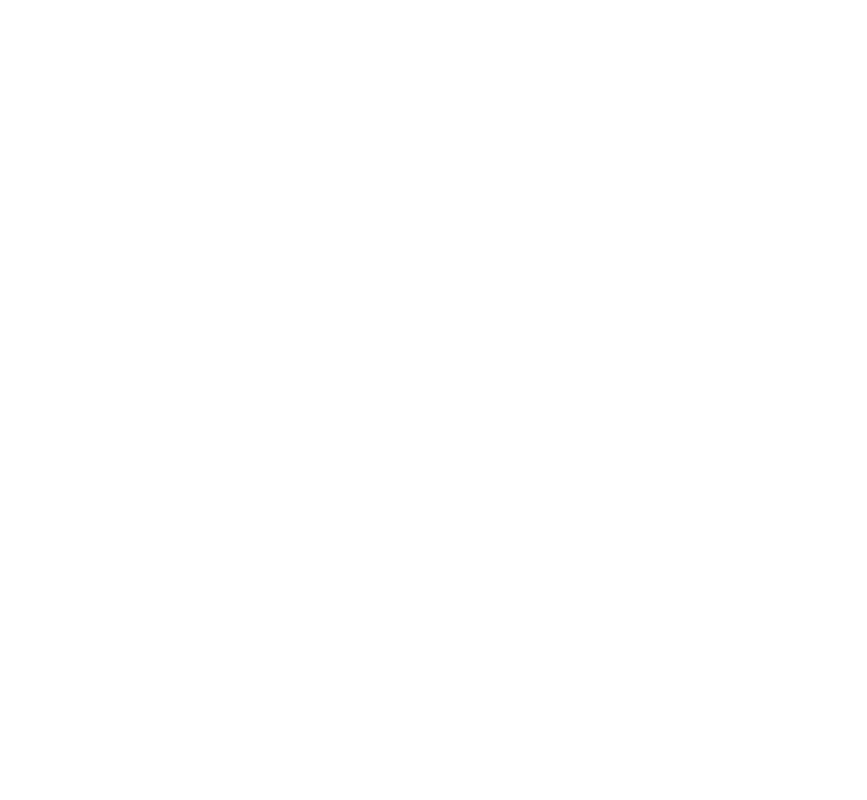
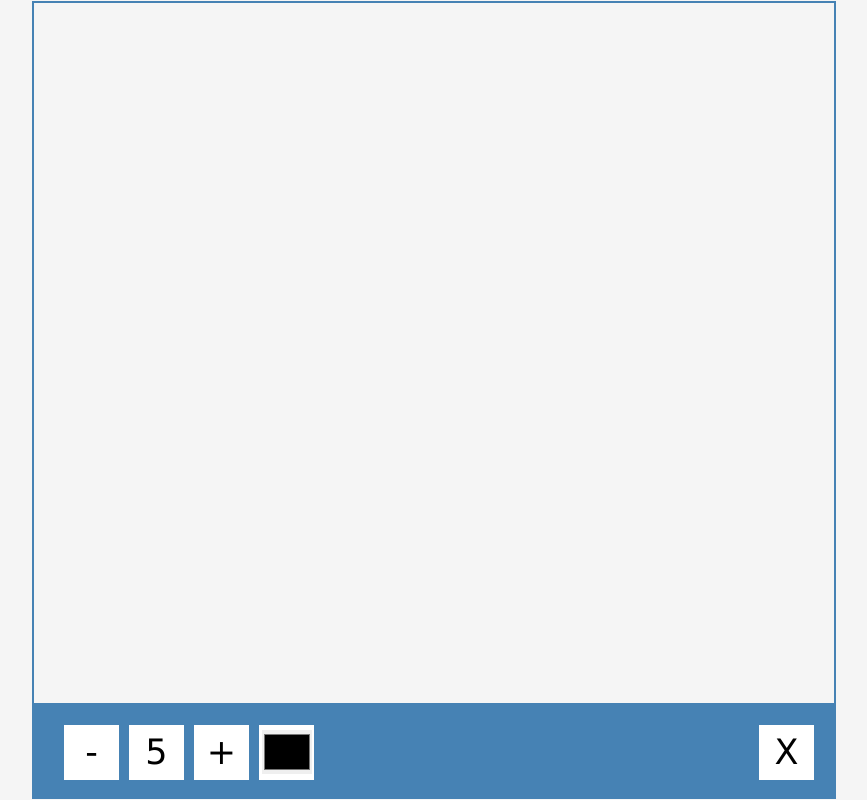
Before and after one commit to 2054973475/50SmallProjects, a Vue app: page /#/drawingApp in a window 1280 px wide. Before the commit this address had no page. Shown: the whole page, without its empty margins (206-1073 px from the left). Built offline with nearby package versions, Linux system fonts and the light colour scheme.

Commit message:
完成drawingApp项目

```diff
--- a/components.d.ts
+++ b/components.d.ts
@@ -13,6 +13,7 @@
     AFormItem: typeof import('ant-design-vue/es')['FormItem']
     AInput: typeof import('ant-design-vue/es')['Input']
     AInputPassword: typeof import('ant-design-vue/es')['InputPassword']
+    DrawingApp: typeof import('./src/components/DrawingApp/index.vue')['default']
     DrinkWater: typeof import('./src/components/DrinkWater/index.vue')['default']
     EventKeycodes: typeof import('./src/components/EventKeycodes/index.vue')['default']
     FormWave: typeof import('./src/components/FormWave/index.vue')['default']
--- /dev/null
+++ b/src/components/DrawingApp/index.vue
@@ -0,0 +1,152 @@
+<template>
+  <div class="drawing-app__container">
+    <canvas
+      class="drawing-app__canvas"
+      ref="myCanvas"
+      width="800"
+      height="700"
+    ></canvas>
+    <div class="drawing-app__settings">
+      <div class="width-color">
+        <div
+          class="item"
+          @click="ctxLineWidth === 5 ? '' : setCtxLineWidth(false)"
+        >
+          -
+        </div>
+        <div class="item">{{ ctxLineWidth }}</div>
+        <div
+          class="item"
+          @click="ctxLineWidth === 50 ? '' : setCtxLineWidth(true)"
+        >
+          +
+        </div>
+        <div class="item">
+          <input
+            ref="canvasColor"
+            id="color"
+            type="color"
+            @click="setCtxLineColor"
+            @change="setCtxLineColor"
+          />
+        </div>
+      </div>
+      <div class="clear">
+        <div class="item" @click="clearCtxLine">X</div>
+      </div>
+    </div>
+  </div>
+</template>
+<script lang="ts" setup>
+import { Ref, ref, onMounted, onBeforeUnmount } from "vue";
+const myCanvas = <Ref<HTMLCanvasElement>>ref();
+const ctx = <Ref<CanvasRenderingContext2D | null>>ref();
+const canvasColor = <Ref<HTMLInputElement>>ref();
+const ctxLineWidth = <Ref<number>>ref(5);
+const strokeState = <Ref<boolean>>ref(false);
+
+const setCtxLineWidth = (value: boolean) => {
+  ctxLineWidth.value = value ? ctxLineWidth.value + 5 : ctxLineWidth.value - 5;
+  ctx.value!.lineWidth = ctxLineWidth.value * 2;
+};
+const setCtxLineColor = () => {
+  ctx.value!.strokeStyle = canvasColor.value.value;
+  ctx.value!.beginPath();
+  ctx.value!.stroke();
+};
+const clearCtxLine = () => {
+  ctx.value!.clearRect(0, 0, 800, 700);
+};
+
+const setCanvas = () => {
+  ctx.value = myCanvas.value.getContext("2d");
+  ctx.value!.lineCap = "round";
+  ctx.value!.lineJoin = "round";
+  ctx.value!.lineWidth = ctxLineWidth.value * 2;
+
+  myCanvas.value.addEventListener("mousedown", (event) => {
+    ctx.value!.beginPath();
+    ctx.value!.moveTo(event.offsetX, event.offsetY);
+    strokeState.value = true;
+  });
+  myCanvas.value.addEventListener("mousemove", (event) => {
+    ctx.value!.lineTo(event.offsetX, event.offsetY);
+    if (strokeState.value) {
+      ctx.value!.stroke();
+    }
+  });
+  myCanvas.value.addEventListener("mouseleave", (event) => {
+    strokeState.value = false;
+  });
+  myCanvas.value.addEventListener("mouseup", () => {
+    ctx.value!.stroke();
+    strokeState.value = false;
+  });
+};
+
+onMounted(() => {
+  console.log(canvasColor.value.value);
+  setCanvas();
+});
+onBeforeUnmount(() => {
+  myCanvas.value.addEventListener("mouseup", () => {
+    myCanvas.value.onmouseup = null;
+  });
+  myCanvas.value.addEventListener("mousedown", () => {
+    myCanvas.value.onmousedown = null;
+  });
+  myCanvas.value.addEventListener("mousemove", () => {
+    myCanvas.value.onmousemove = null;
+  });
+  myCanvas.value.addEventListener("mouseleave", () => {
+    myCanvas.value.onmouseleave = null;
+  });
+});
+</script>
+<style lang="scss" scoped>
+.drawing-app {
+  &__container {
+    display: flex;
+    flex-direction: column;
+    justify-content: center;
+    background-color: #f5f5f5;
+    align-items: center;
+    height: 100vh;
+  }
+  &__canvas {
+    border: 2px solid #4682b4;
+  }
+  &__settings {
+    width: 760px;
+    height: 50px;
+    background-color: #4682b4;
+    border: 2px solid #4682b4;
+    padding: 20px;
+    display: flex;
+    align-items: center;
+    justify-content: space-between;
+    .width-color {
+      display: flex;
+    }
+    .clear {
+    }
+    .item {
+      height: 55px;
+      width: 55px;
+      background-color: white;
+      margin-left: 10px;
+      color: black;
+      font-size: 35px;
+      display: flex;
+      align-items: center;
+      justify-content: center;
+      cursor: pointer;
+      #color {
+        border: none;
+        outline: none;
+        height: 80%;
+      }
+    }
+  }
+}
+</style>
--- a/src/router/index.ts
+++ b/src/router/index.ts
@@ -31,6 +31,11 @@
     name: "themeClock",
     component: () => import("../components/ThemeClock/index.vue"),
   },
+  {
+    path: "/drawingApp",
+    name: "drawingApp",
+    component: () => import("../components/DrawingApp/index.vue"),
+  },
 ];
 
 const router = createRouter({
```
